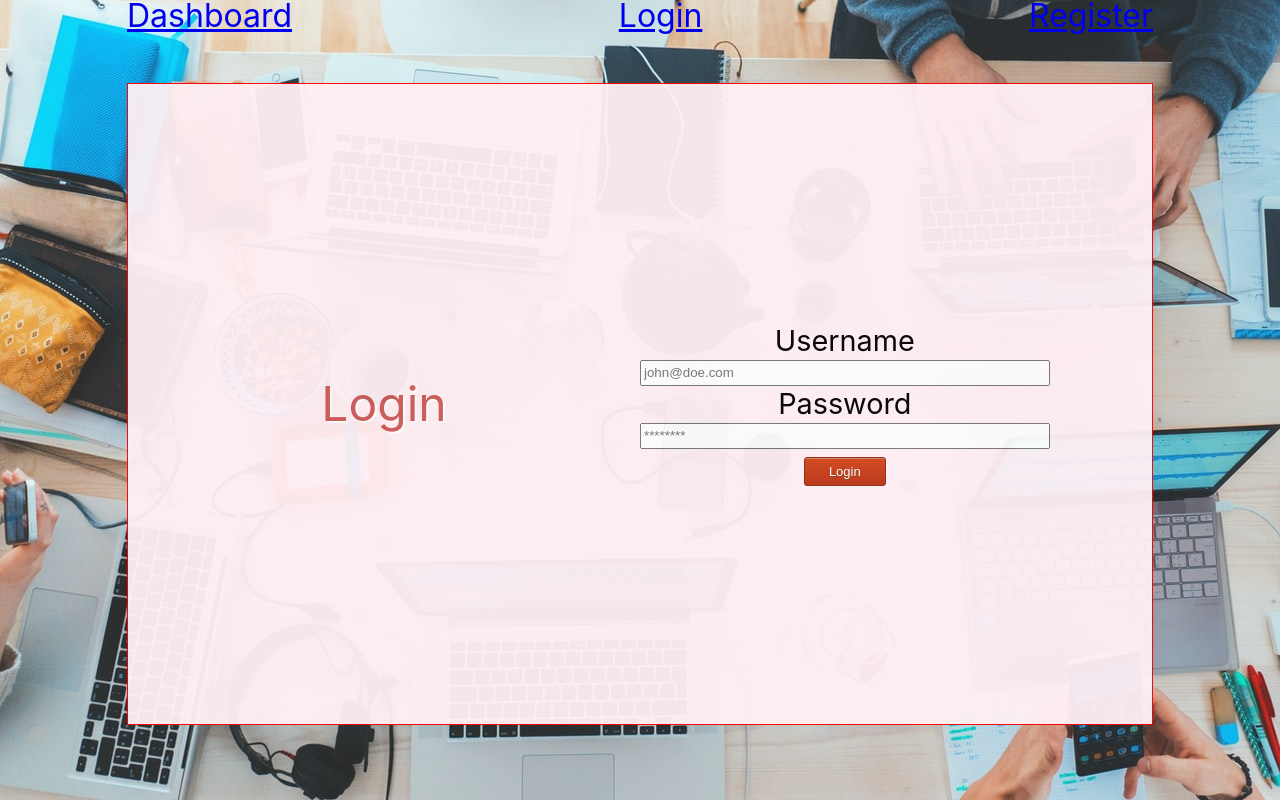
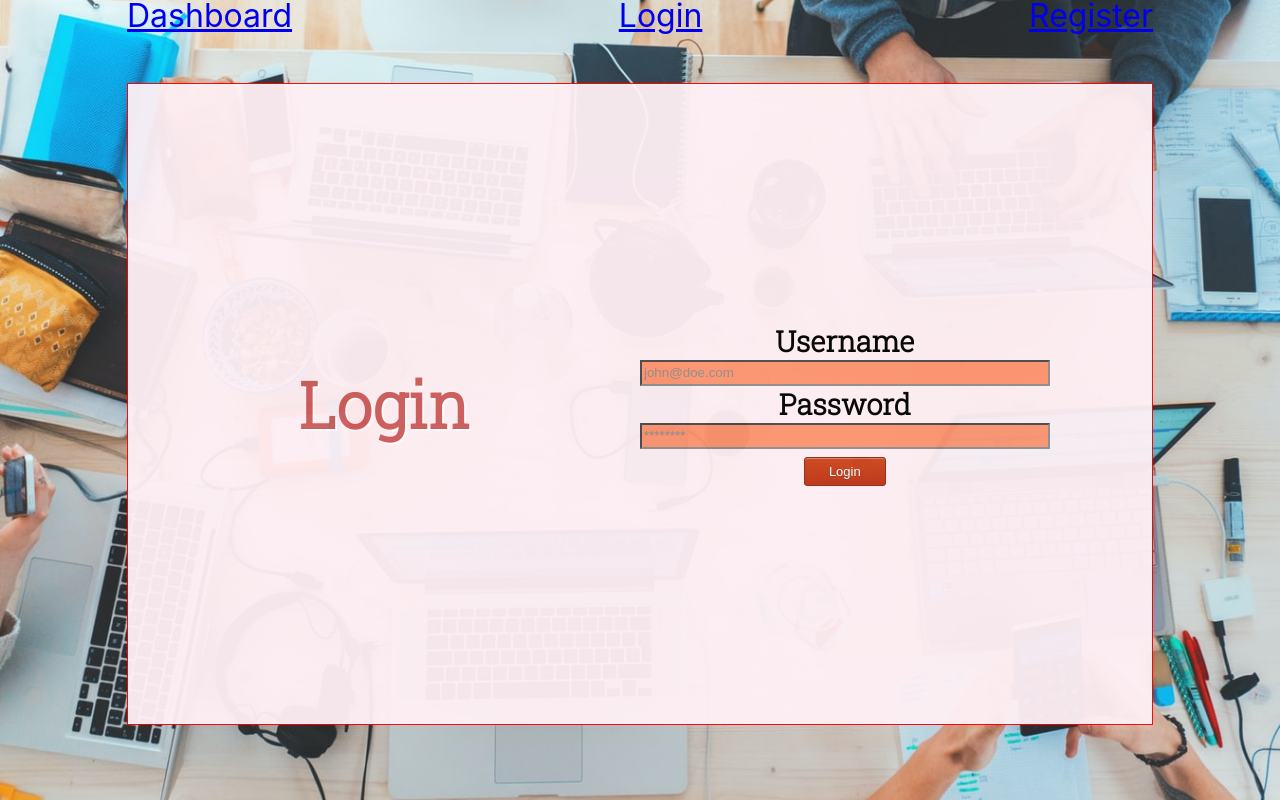
Before and after one commit to BW-Pintereach2-7-27-20/front-end, a React (Create React App) app in the folder pintereach/: page /login in a window 1280 px wide. Built offline with nearby package versions, Linux system fonts and the light colour scheme.

Commit message:
fixed background image position

```diff
--- a/pintereach/public/index.html
+++ b/pintereach/public/index.html
@@ -2,6 +2,7 @@
 <html lang="en">
   <head>
     <meta charset="utf-8" />
+    <link href="https://fonts.googleapis.com/css2?family=Roboto+Slab:wght@300&display=swap" rel="stylesheet">
     <link rel="icon" href="%PUBLIC_URL%/favicon.ico" />
     <meta name="viewport" content="width=device-width, initial-scale=1" />
     <meta name="theme-color" content="#000000" />
--- a/pintereach/src/App.css
+++ b/pintereach/src/App.css
@@ -49,7 +49,7 @@
 	justify-content: center;
 	background-image: url(./images/dummy-background.jpg);
 	background-repeat: no-repeat;
-	background-size: auto;
+	background-size: cover;
 }
 
 
--- a/pintereach/src/App.js
+++ b/pintereach/src/App.js
@@ -12,7 +12,7 @@
   font-size: 2.0rem;
   display: flex;
   justify-content: space-between;
-  color: white;
+
 `;
 
 const App = () => {
--- a/pintereach/src/components/Login.js
+++ b/pintereach/src/components/Login.js
@@ -15,7 +15,9 @@
   h2 {
    width: 40%;
    align-self: center;
-   font-size: 3.0rem;
+   font-size: 4.0rem;
+   font-family: 'Roboto Slab', serif;
+   font-weight: bold;
    color: indianred;
    text-shadow: 2px 2px white;
   }
@@ -31,10 +33,15 @@
   label {
     font-size: 1.8rem;
     margin: 1%;
+    font-family: 'Roboto Slab', serif;
+    font-weight: bold;
   }
 
   input {
     height: 2.5vh;
+    background-color: coral;
+    color: white;
+    opacity: 80%;
   }
 `;
 
```
